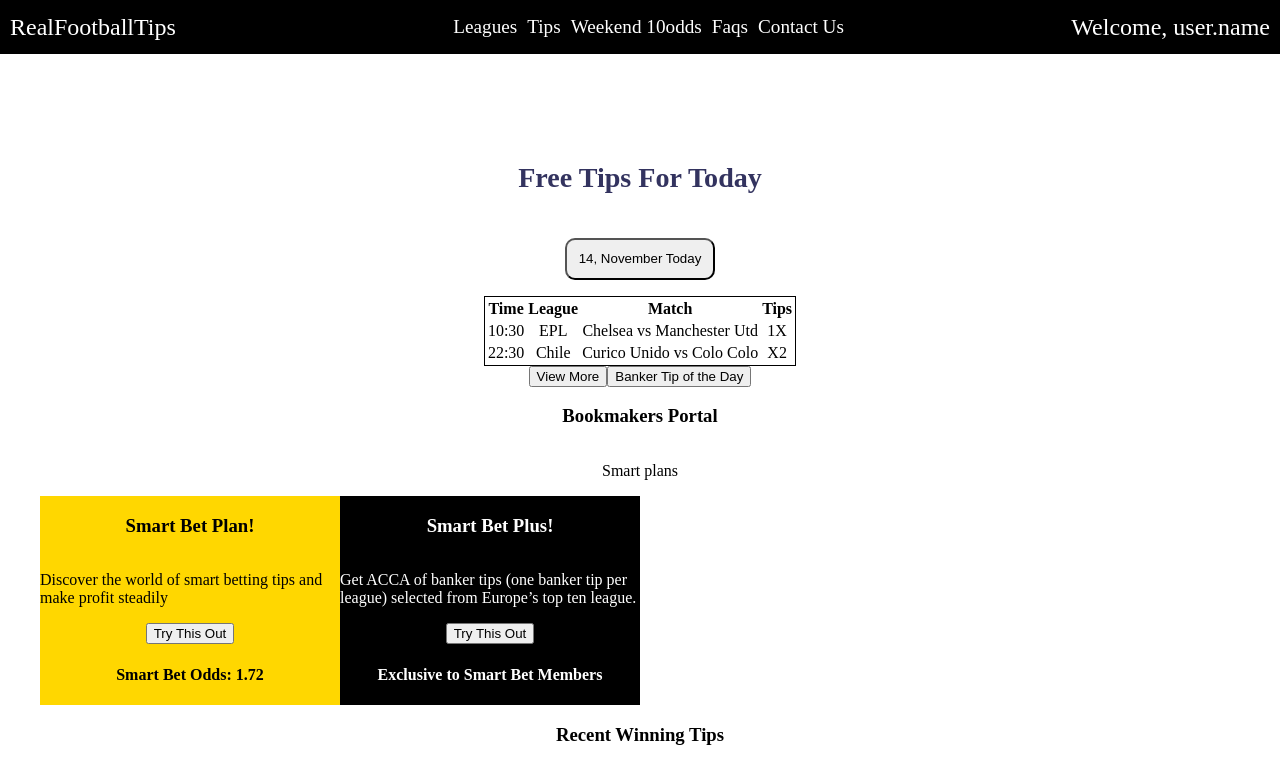
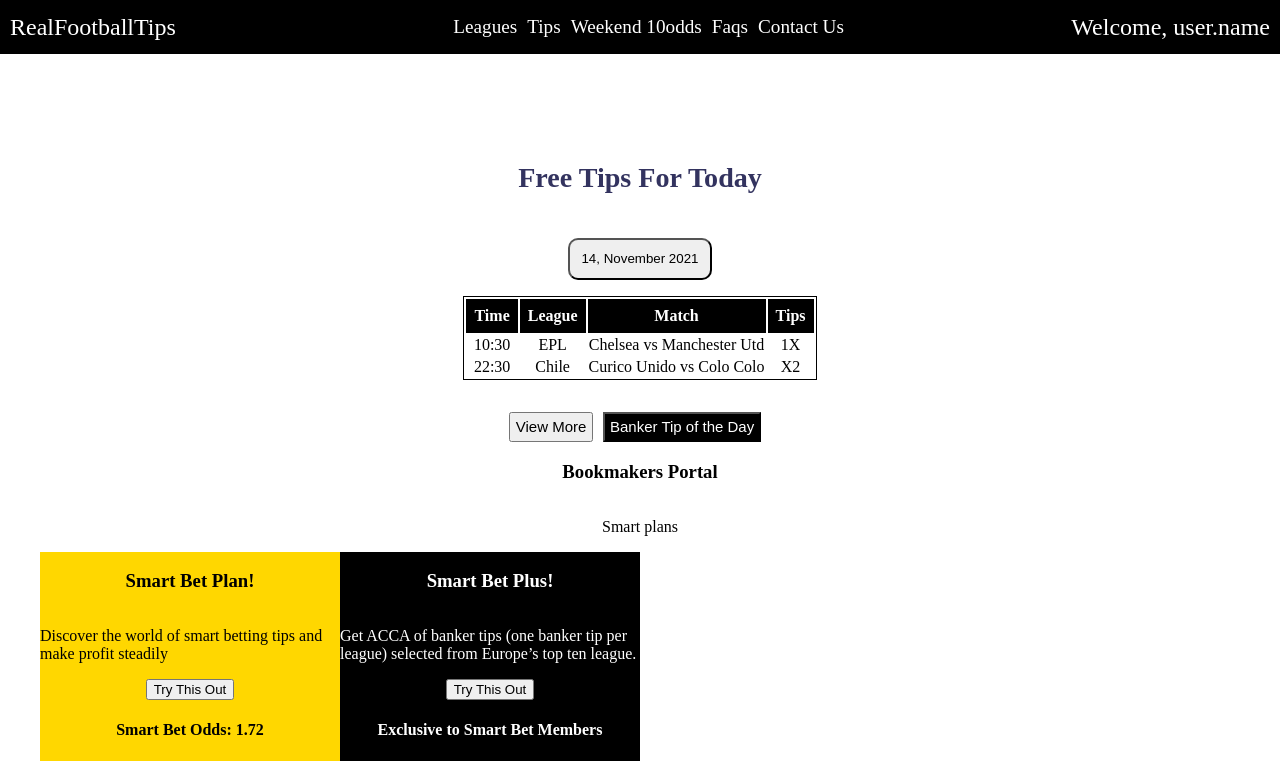
Before and after one commit to diamond-nicholas/football_tip, a React (Create React App) app: page / in a window 1280 px wide. Shown: the top 762 px of the page. Built offline with nearby package versions, Linux system fonts and the light colour scheme.

Commit message:
add newtips styles

```diff
--- a/src/Components/NewTips.js
+++ b/src/Components/NewTips.js
@@ -17,16 +17,16 @@ const NewTips = () => {
   month[9] = 'October';
   month[10] = 'November';
   month[11] = 'December';
-  var time =  `${date.getDate()}, ${month[date.getMonth()]} Today`
+  var time =  `${date.getDate()}, ${month[date.getMonth()]} ${date.getFullYear()}`
   return (
     <div>
       <article className='tips-header'>
         <h3>Free Tips For Today</h3>
-        <button className='timer'>{time } </button>
+        <button className='timer'>{time} </button>
       </article>
       <div className='fixtures'>
         <table>
-          <tr>
+          <tr className='tableHeader'>
             <th>Time</th>
             <th>League</th>
             <th>Match</th>
@@ -47,8 +47,8 @@ const NewTips = () => {
         </table>
       </div>
       <aside className='urls'>
-        <button>View More</button>
-        <button>Banker Tip of the Day</button>
+        <button className='views'>View More</button>
+        <button className='banker'>Banker Tip of the Day</button>
       </aside>
     </div>
   );
--- a/src/Styles/NewTips.css
+++ b/src/Styles/NewTips.css
@@ -24,8 +24,28 @@ table{
   border: 1px solid black;
 }
 
+.tableHeader{
+  background-color: black;
+  color: white;
+}
+.tableHeader th {
+  padding: 0.5rem;
+}
+
 .urls {
   display: flex;
   justify-content: center;
   align-items: center;
 }
+
+.views, .banker {
+  margin-top: 2rem;
+  padding: 0.3rem;
+  font-size: 15px ;
+  margin-right: 10px;
+}
+
+.banker {
+  background-color: black;
+  color: white ;
+}
```
